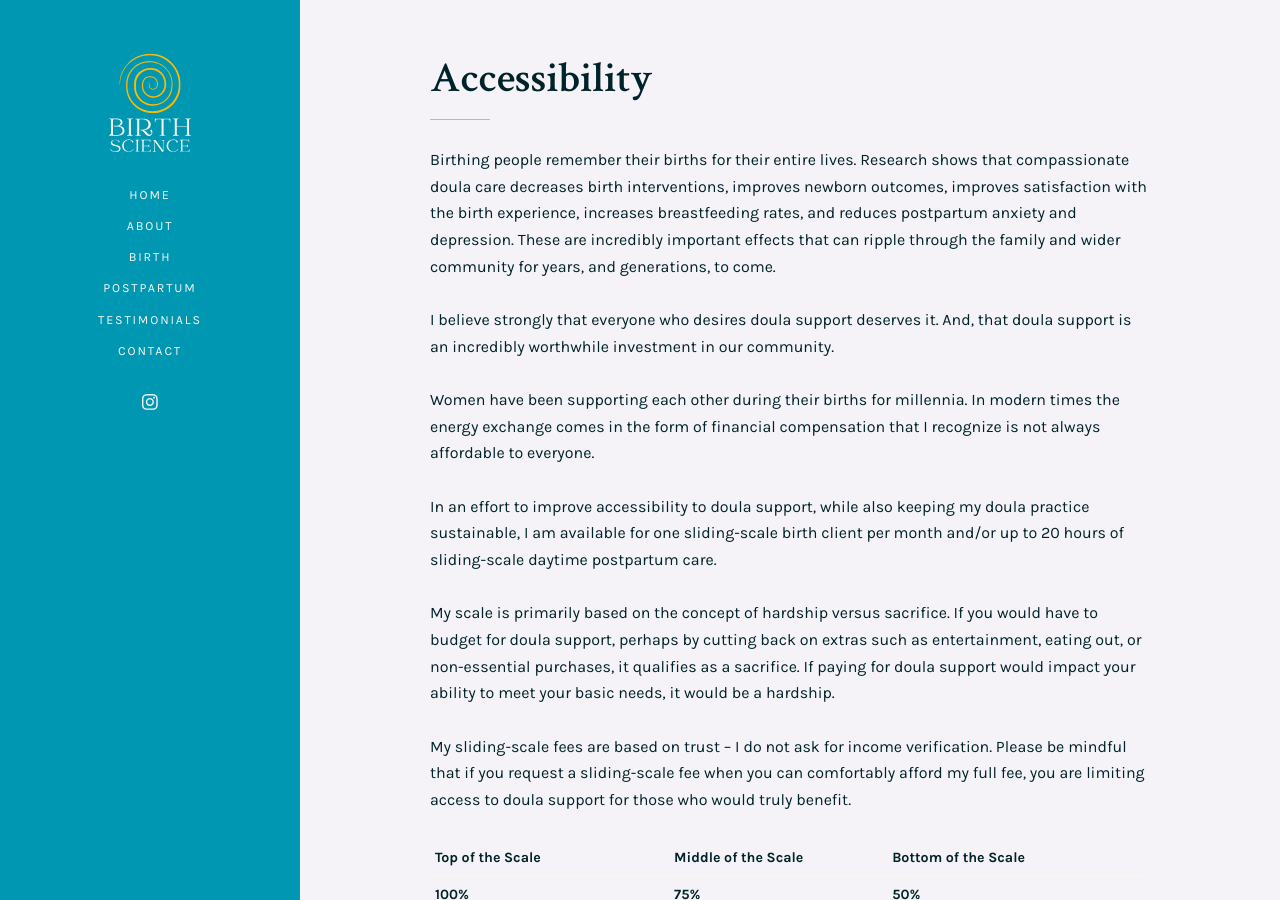
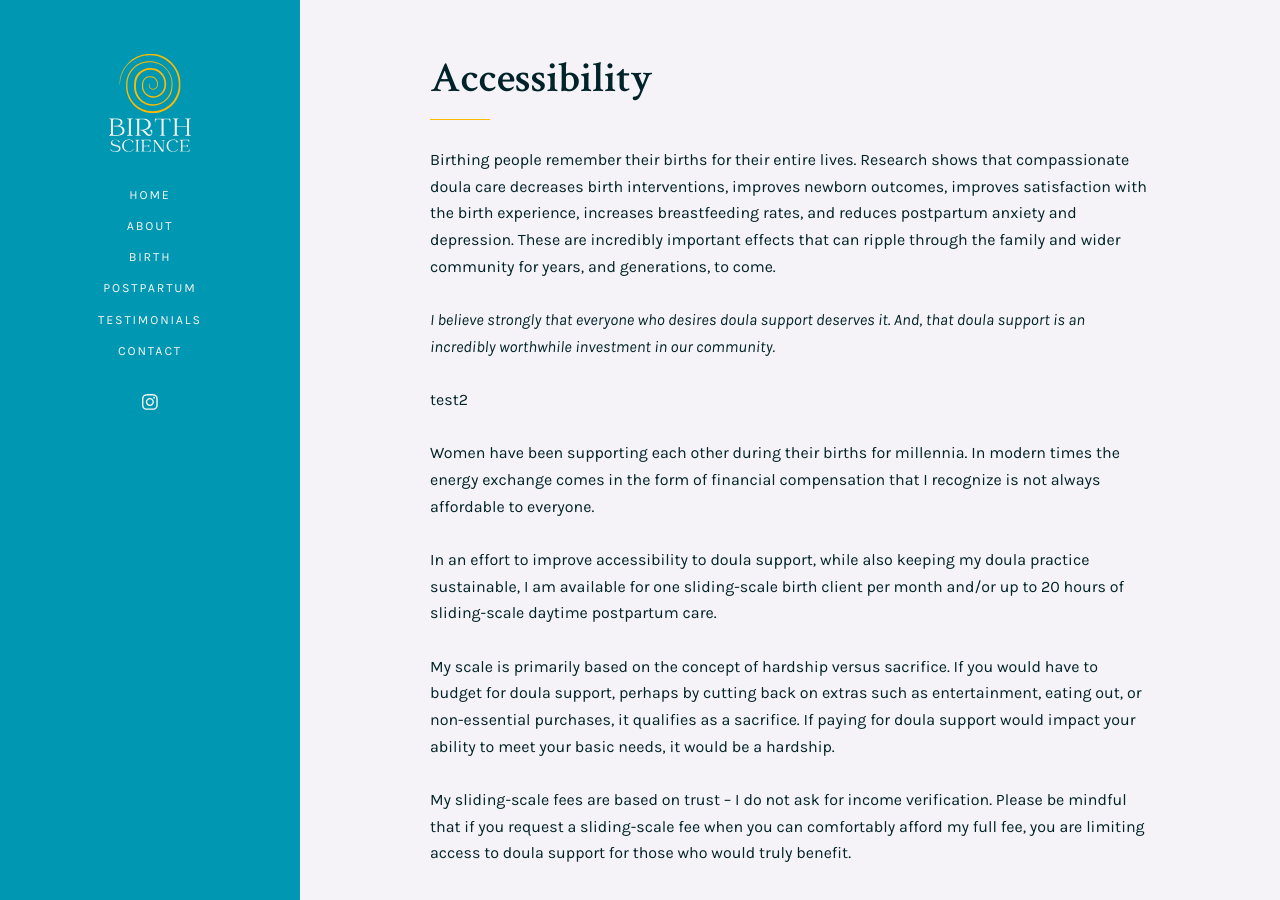
Before and after one commit to mch3rry/mypage, a Jekyll site: the page built from accessibility.md, in a window 1280 px wide and 900 px high. Built offline with Jekyll 4.4.1, drawn with Linux system fonts in a browser that asks for light colours.

Commit message:
Update accessibility.md

```diff
--- a/accessibility.md
+++ b/accessibility.md
@@ -6,7 +6,9 @@
 
 Birthing people remember their births for their entire lives. Research shows that compassionate doula care decreases birth interventions, improves newborn outcomes, improves satisfaction with the birth experience, increases breastfeeding rates, and reduces postpartum anxiety and depression. These are incredibly important effects that can ripple through the family and wider community for years, and generations, to come.
 
-<p style="font-size: 16px">I believe strongly that everyone who desires doula support deserves it. And, that doula support is an incredibly worthwhile investment in our community.</p>
+<p style="font-style: italic; font-size: 16px">I believe strongly that everyone who desires doula support deserves it. And, that doula support is an incredibly worthwhile investment in our community.</p>
+
+test2
 
 Women have been supporting each other during their births for millennia. In modern times the energy exchange comes in the form of financial compensation that I recognize is not always affordable to everyone.
 
```
